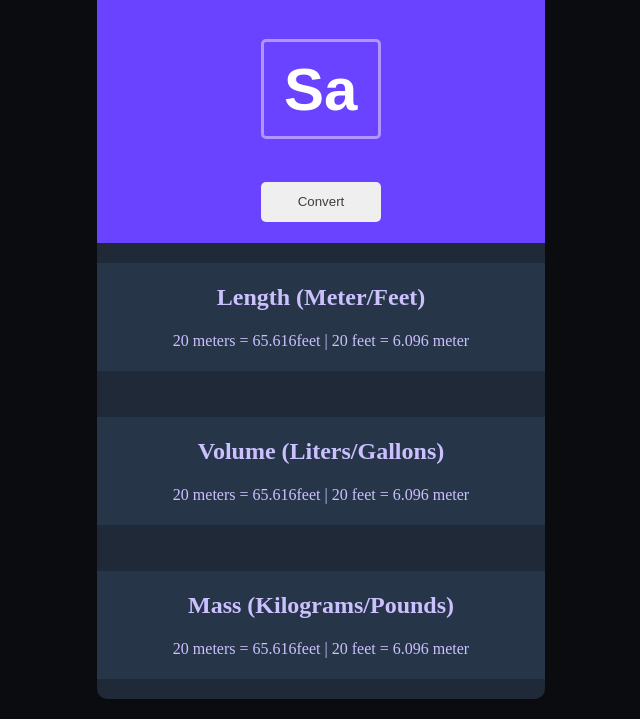
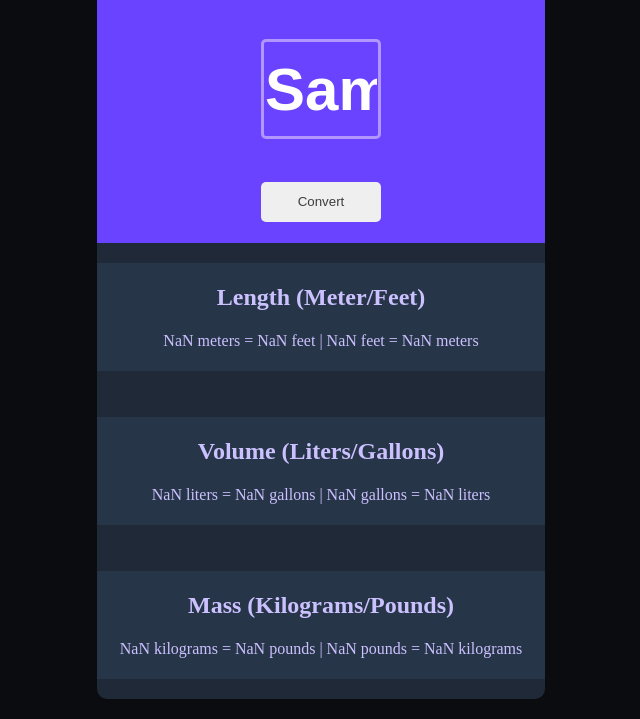
Before and after one commit to Umar71-Developer/unitconverter, a plain HTML site: page index.html in a window 1280 px wide. Both pictures are taken after typing "Sample" into the empty fields and a click on the button "Convert". Shown: the part 81-800 px from the top of the page, without its empty margins (319-959 px from the left). Drawn offline with Linux system fonts and the light colour scheme.

Commit message:
now this app is made by me and an extra feature is added that when a Nan inputs then shown NAN on each paragraph

```diff
--- a/index.html
+++ b/index.html
@@ -16,17 +16,18 @@
         <div id="bottom-section">
             <div class="converted" id="group1">
                 <h2>Length (Meter/Feet)</h2>
-                <p>20 meters = 65.616feet | 20 feet = 6.096 meter</p>
+                <p>0 meters = 0feet | 0 feet = 0 meter</p>
             </div>
             <div class="converted" id="group2">
                 <h2>Volume (Liters/Gallons)</h2>
-                <p>20 meters = 65.616feet | 20 feet = 6.096 meter</p>
+                <p>0 Liters = 0 Gallons | 0 Gallons = 0 Liters</p>
             </div>
-            <div class="converted" id="group2">
+            <div class="converted" id="group3">
                 <h2>Mass (Kilograms/Pounds)</h2>
-                <p>20 meters = 65.616feet | 20 feet = 6.096 meter</p>
+                <p>0 Kilograms = 0 Pounds | 0 Pounds = 0 Kilograms</p>
             </div>
         </div>
     </div>
+    <script src="./index.js"></script>
 </body>
 </html>
--- a/index.js
+++ b/index.js
@@ -0,0 +1,40 @@
+// get refrence of convertion button and input value
+
+const takeInput = document.getElementById('convert-input');
+const convertBtn = document.getElementById('convert-btn')
+
+// get refrence to that paragraphs where the converted value will be shown
+
+const lengthConveter = document.querySelector('#group1 p')
+const volumeConverter = document.querySelector('#group2 p')
+const massConveter = document.querySelector('#group3 p')
+
+convertBtn.addEventListener('click' , clickToConvert)
+
+
+
+function clickToConvert() {
+
+  // taken input from input
+
+    const convertedValue = parseFloat(takeInput.value);
+
+
+
+// conversion rates for every converter
+
+const meterToFeet = convertedValue * 3.28084;
+const feetToMeter = convertedValue / 3.28084;
+const literToGallon = convertedValue / 3.78541;
+const gallonToLiter = convertedValue * 3.78541;
+const kilogramToPound = convertedValue * 2.20462;
+const poundToKilogram = convertedValue / 2.20462;
+
+// injecting the converted values to the paragraphs
+if(typeof convertedValue === 'number'){
+lengthConveter.textContent =`${convertedValue} meters = ${meterToFeet.toFixed(2)} feet | ${convertedValue} feet = ${feetToMeter.toFixed(2)} meters`
+volumeConverter.textContent = `${convertedValue} liters = ${literToGallon.toFixed(2)} gallons | ${convertedValue} gallons = ${gallonToLiter.toFixed(2)} liters`
+massConveter.textContent = `${convertedValue} kilograms = ${kilogramToPound.toFixed(2)} pounds | ${convertedValue} pounds = ${poundToKilogram.toFixed(2)} kilograms`
+
+}
+}
--- a/style.css
+++ b/style.css
@@ -33,6 +33,7 @@ html,body{
 
 }
 #convert-input{
+    text-align: center;
     height: 100px;
     width: 120px;
     border: 3px solid #B295FF;
@@ -40,7 +41,7 @@ html,body{
     border-radius: 5px;
     color: white;
     font-size: 60px;
-    padding: 20px;
+    padding: 1px;
     font-weight: 700;
 }
 #convert-btn{
```
